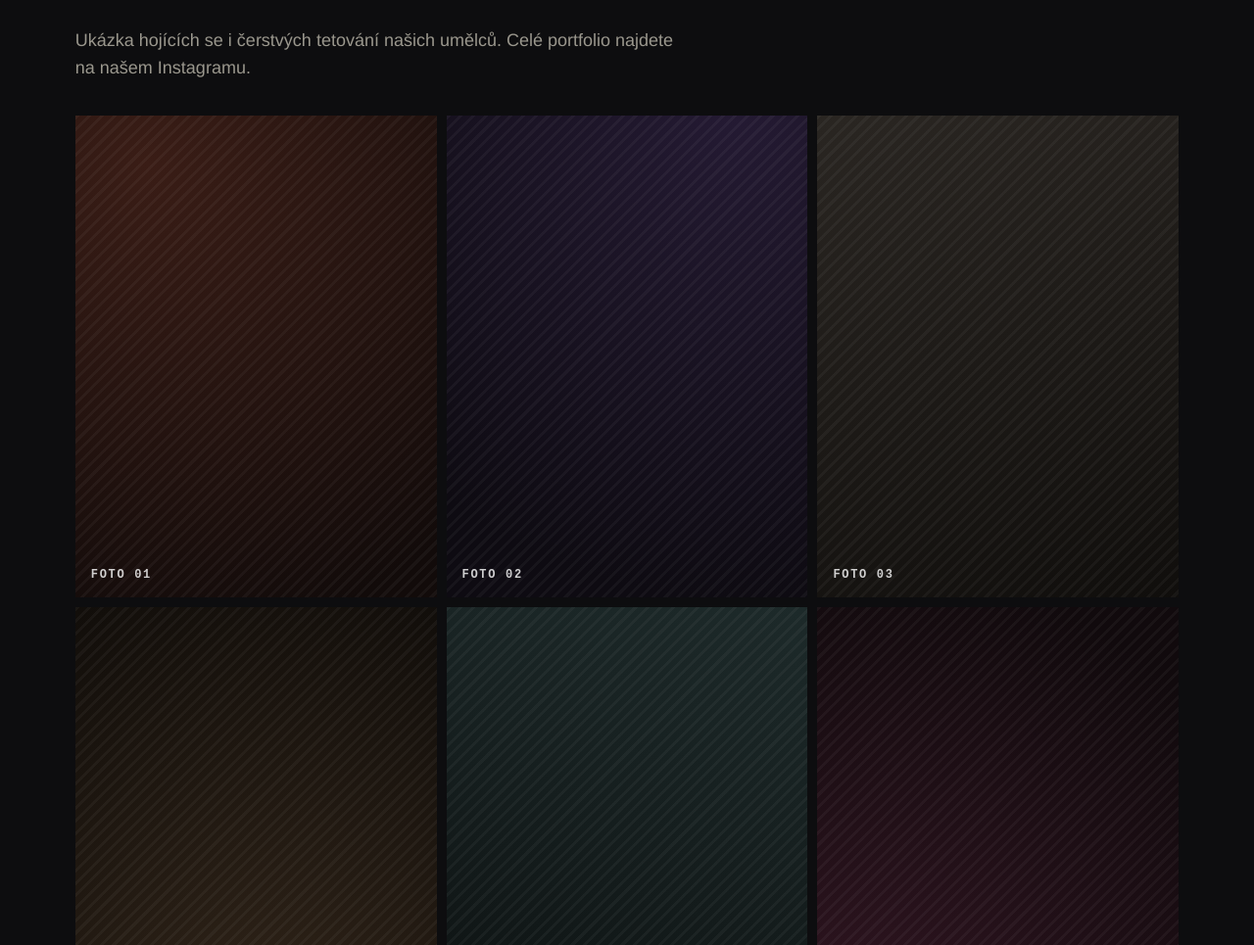
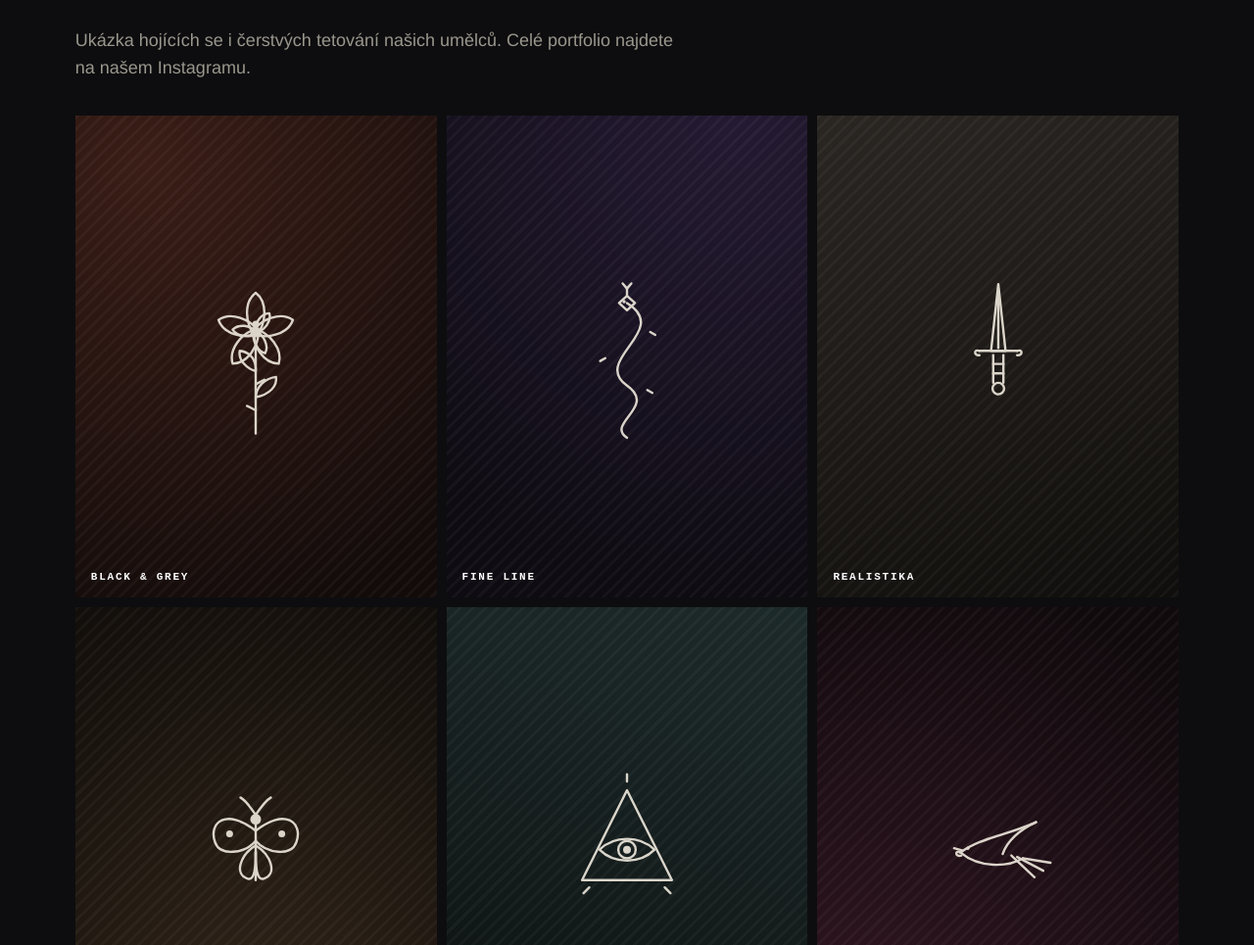
Before and after one commit to zadilskyy777530-lgtm/laser-electro-epilace-praha, a plain HTML site: page tattoo.html in a window 1280 px wide. Shown: the part 1701-2666 px from the top of the page at 98% size. Drawn offline with Linux system fonts and the light colour scheme.

Commit message:
Add hand-drawn SVG tattoo flash art to gallery and hero
Six inline line-art motifs (rose, snake, dagger, moth, all-seeing eye,
swallow) label the style tiles; a faint snake motif backs the hero.
Fully self-contained, renders without external images.

Co-Authored-By: Claude Opus 4.8 <noreply@anthropic.com>
Claude-Session: https://claude.ai/code/session_01KZh8sm6RHL2fmZXg8WnX82

```diff
--- a/tattoo.html
+++ b/tattoo.html
@@ -35,10 +35,17 @@ h2{font-size:clamp(34px,5.5vw,64px);letter-spacing:-.04em;font-weight:900;margin
 .style h3{font-size:26px;margin:14px 0 8px;letter-spacing:-.02em}
 .style p{color:var(--mut);font-size:15px;line-height:1.5;margin:0}
 .gallery{display:grid;grid-template-columns:repeat(3,1fr);gap:10px}
-.gallery a{position:relative;aspect-ratio:3/4;overflow:hidden;display:flex;align-items:flex-end;padding:16px;transition:transform .4s}
-.gallery a span{font:800 12px monospace;letter-spacing:.14em;color:#ffffffcc;text-transform:uppercase;position:relative;z-index:2}
-.gallery a:before{content:'';position:absolute;inset:0;background:repeating-linear-gradient(135deg,#ffffff0a 0 3px,transparent 3px 9px);z-index:1}
-.gallery a:hover{transform:scale(.98)}
+.gallery a{position:relative;aspect-ratio:3/4;overflow:hidden;display:flex;align-items:center;justify-content:center;padding:16px;transition:transform .4s,box-shadow .4s}
+.gallery a:before{content:'';position:absolute;inset:0;background:repeating-linear-gradient(135deg,#ffffff09 0 3px,transparent 3px 9px);z-index:1}
+.gallery .motif{width:58%;max-width:148px;position:relative;z-index:2;opacity:.9;transition:opacity .4s,transform .5s}
+.gallery .motif svg{width:100%;height:auto;display:block}
+.motif svg path,.motif svg circle,.motif svg line,.motif svg polygon,.hero-art svg path,.hero-art svg circle{fill:none;stroke:#efe9dd;stroke-width:2.4;stroke-linecap:round;stroke-linejoin:round;vector-effect:non-scaling-stroke}
+.gallery span{position:absolute;bottom:15px;left:16px;font:800 11px monospace;letter-spacing:.16em;color:#fff;text-transform:uppercase;z-index:3}
+.gallery a:hover{transform:translateY(-5px);box-shadow:0 22px 44px #0009}
+.gallery a:hover .motif{opacity:1;transform:scale(1.05)}
+.hero-art{position:absolute;right:3%;top:52%;transform:translateY(-50%);width:min(42vw,430px);opacity:.11;z-index:0;pointer-events:none}
+.hero-art svg{width:100%;height:auto}
+.hero>div:not(.hero-art){position:relative;z-index:1}
 .artists{display:grid;grid-template-columns:repeat(auto-fit,minmax(260px,1fr));gap:24px}
 .artist{background:var(--bg2);border:1px solid var(--line);border-radius:18px;overflow:hidden}
 .artist .ph{aspect-ratio:1/1;display:flex;align-items:center;justify-content:center;font:900 64px 'Helvetica Neue',Arial;color:#ffffff22;letter-spacing:-.04em}
@@ -84,6 +91,7 @@ footer{border-top:1px solid var(--line);padding-top:40px;padding-bottom:40px;col
 </header>
 
 <section class="hero wrap" id="top">
+  <div class="hero-art" id="heroArt"></div>
   <div>
     <div class="eyebrow" data-i="eyebrow">Praha · Tetovací studio</div>
     <h1 data-i="headline">Tvůj příběh.<br>Navždy na kůži.</h1>
@@ -166,6 +174,13 @@ const G=[
  'linear-gradient(200deg,#1d2a2a,#0c1010)',
  'radial-gradient(130% 100% at 10% 90%,#301521,#110a0d)'];
 const AG=['linear-gradient(145deg,#2c1a16,#120c0b)','linear-gradient(145deg,#211a2e,#0e0b12)','linear-gradient(145deg,#232323,#0f0f0f)'];
+const M=[
+/*rose*/`<svg viewBox="0 0 200 260"><path d="M100,118 L100,236"/><path d="M100,150 C86,146 76,134 78,122 C94,124 101,136 100,150 Z"/><path d="M100,186 C120,182 130,170 128,158 C112,160 101,172 100,186 Z"/><path d="M100,168 L112,162"/><path d="M100,204 L88,198"/><g transform="translate(100,96)"><path d="M0,6 C-16,-12 -16,-42 0,-54 C16,-42 16,-12 0,6 Z"/><path d="M0,6 C-16,-12 -16,-42 0,-54 C16,-42 16,-12 0,6 Z" transform="rotate(72)"/><path d="M0,6 C-16,-12 -16,-42 0,-54 C16,-42 16,-12 0,6 Z" transform="rotate(144)"/><path d="M0,6 C-16,-12 -16,-42 0,-54 C16,-42 16,-12 0,6 Z" transform="rotate(216)"/><path d="M0,6 C-16,-12 -16,-42 0,-54 C16,-42 16,-12 0,6 Z" transform="rotate(288)"/><path d="M0,2 C-9,-9 -9,-25 0,-32 C9,-25 9,-9 0,2 Z" transform="rotate(36)"/><path d="M0,2 C-9,-9 -9,-25 0,-32 C9,-25 9,-9 0,2 Z" transform="rotate(156)"/><path d="M0,2 C-9,-9 -9,-25 0,-32 C9,-25 9,-9 0,2 Z" transform="rotate(276)"/><path d="M0,-11 l.01,0" style="stroke-width:7"/></g></svg>`,
+/*snake*/`<svg viewBox="0 0 200 260"><path d="M100,56 C162,94 50,134 100,170 C142,199 70,222 100,242"/><path d="M100,46 L111,56 L100,66 L89,56 Z"/><path d="M100,46 L100,36"/><path d="M100,36 L94,29"/><path d="M100,36 L106,29"/><path d="M96,54 l.01,0" style="stroke-width:3.4"/><path d="M132,96 l7,4"/><path d="M70,132 l-7,4"/><path d="M128,176 l7,4"/></svg>`,
+/*dagger*/`<svg viewBox="0 0 200 260"><path d="M100,30 L110,122 L90,122 Z"/><path d="M100,44 L100,118"/><path d="M74,122 L126,122"/><path d="M74,122 C66,119 66,129 74,128"/><path d="M126,122 C134,119 134,129 126,128"/><path d="M93,128 L93,166"/><path d="M107,128 L107,166"/><path d="M93,140 L107,140"/><path d="M93,153 L107,153"/><circle cx="100" cy="174" r="8"/></svg>`,
+/*moth*/`<svg viewBox="0 0 200 260"><path d="M100,92 L100,174"/><path d="M100,90 l.01,0" style="stroke-width:11"/><path d="M100,84 C92,72 86,64 79,60"/><path d="M100,84 C108,72 114,64 121,60"/><path d="M100,106 C60,74 34,94 44,122 C51,142 85,137 100,120"/><path d="M100,106 C140,74 166,94 156,122 C149,142 115,137 100,120"/><path d="M100,126 C78,140 70,166 89,172 C99,175 100,155 100,135"/><path d="M100,126 C122,140 130,166 111,172 C101,175 100,155 100,135"/><path d="M64,110 l.01,0" style="stroke-width:7"/><path d="M136,110 l.01,0" style="stroke-width:7"/></svg>`,
+/*eye*/`<svg viewBox="0 0 200 260"><path d="M100,50 L162,174 L38,174 Z"/><path d="M62,132 C82,112 118,112 138,132 C118,152 82,152 62,132 Z"/><circle cx="100" cy="132" r="12"/><path d="M100,132 l.01,0" style="stroke-width:8"/><path d="M100,38 L100,28"/><path d="M152,184 L160,192"/><path d="M48,184 L40,192"/></svg>`,
+/*swallow*/`<svg viewBox="0 0 200 260"><path d="M48,136 C74,116 112,112 152,94"/><path d="M152,94 C130,104 112,120 106,138"/><path d="M48,136 C74,158 114,156 134,144"/><path d="M48,136 C40,131 40,143 49,140"/><path d="M134,144 L172,150"/><path d="M118,140 L150,170"/><path d="M126,142 L162,161"/><path d="M50,133 L39,130"/><path d="M58,130 l.01,0" style="stroke-width:3.4"/></svg>`];
 const amounts=[1500,2500,'4000+','6000+','1200+'];
 const tr={
 cs:{brand:"INKHOUSE PRAHA",navStyles:"Styly",navWork:"Práce",navArtists:"Umělci",navPrices:"Ceník",navFaq:"FAQ",navContact:"Kontakt",
@@ -225,7 +240,8 @@ function render(lang){
  document.getElementById('stylesGrid').innerHTML=d.styles.map((s,i)=>
   `<div class="style"><div class="n">0${i+1}</div><h3>${s[0]}</h3><p>${s[1]}</p></div>`).join('');
  document.getElementById('gallery').innerHTML=G.map((bg,i)=>
-  `<a href="#work" style="background:${bg}"><span>FOTO ${String(i+1).padStart(2,'0')}</span></a>`).join('');
+  `<a href="#work" style="background:${bg}"><div class="motif">${M[i]}</div><span>${d.styles[i][0]}</span></a>`).join('');
+ document.getElementById('heroArt').innerHTML=M[1];
  document.getElementById('artistsGrid').innerHTML=d.artists.map((a,i)=>
   `<div class="artist"><div class="ph" style="background:${AG[i]}">${a[0].trim().charAt(0)}</div><div class="b"><div class="role">${a[1]}</div><h3>${a[0]}</h3><p>${a[2]}</p></div></div>`).join('');
  document.getElementById('priceRows').innerHTML=d.prices.map(p=>
```
